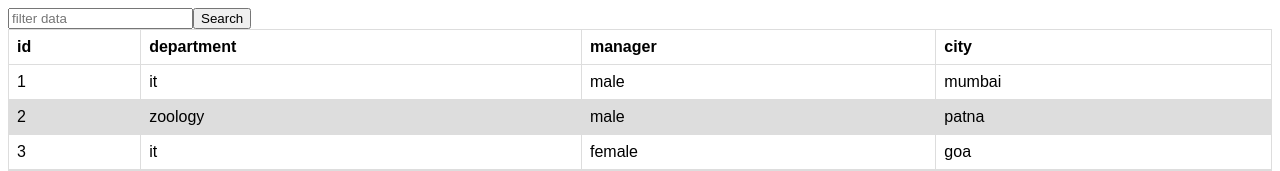
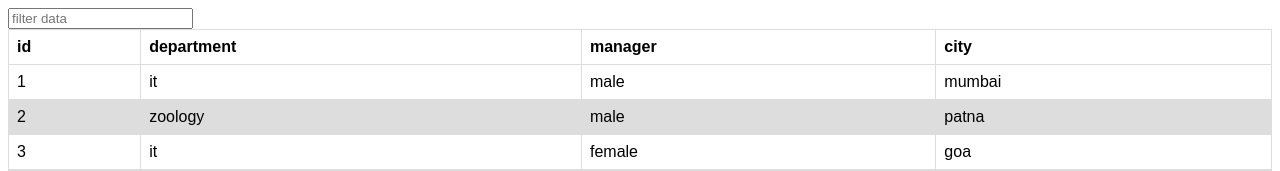
Before and after one commit to vikas11-creator/angular-filter, an Angular app: page / in a window 1280 px wide. Shown: the top 171 px of the page. Built offline with nearby package versions, Linux system fonts and the light colour scheme.

Commit message:
1 file modified

```diff
--- a/src/app/app.component.html
+++ b/src/app/app.component.html
@@ -1,5 +1,10 @@
-<input type="text" class="input input-md" placeholder="filter data" />
-<button type="button" #val (click)="searchArray()">Search</button>
+<input
+  type="text"
+  #val
+  (keyup)="searchArray(val)"
+  class="input input-md"
+  placeholder="filter data"
+/>
 <div>
   <table>
     <tr>
```
